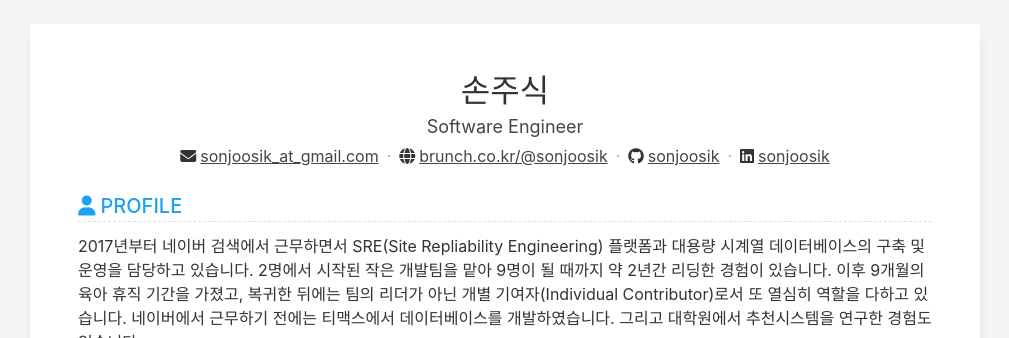
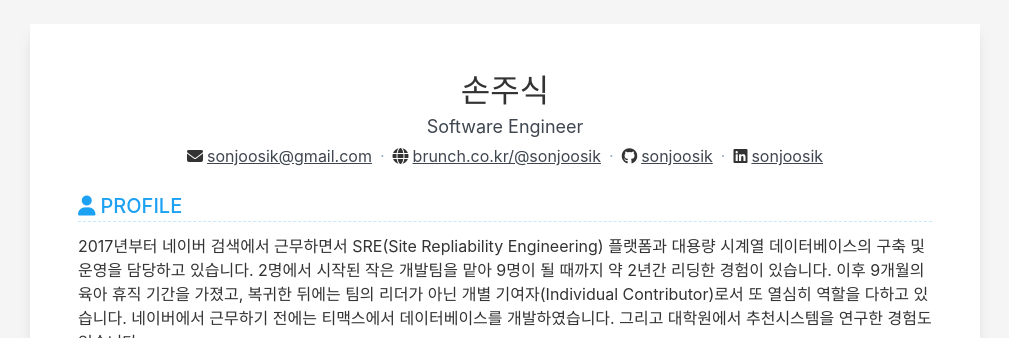
Before and after one commit to sonjoosik/sonjoosik.com, a Jekyll site: the page built from index.html, in a window 1280 px wide. Shown: the top 338 px of the page, without its empty margins (135-1144 px from the left). Built offline with Jekyll 4.4.1, drawn with Linux system fonts in a browser that asks for light colours.

Commit message:
메일 주소 수정

```diff
--- a/_data/data.yml
+++ b/_data/data.yml
@@ -7,7 +7,7 @@ basic:
 
 contact:
   # meta
-  email: sonjoosik_at_gmail.com      # email address
+  email: sonjoosik@gmail.com         # email address
   website: brunch.co.kr/@sonjoosik   # site URL without schema, like example.com, will automatically prepand "https://"
   github: sonjoosik                  # username          | https://github.com/username
   linkedin: sonjoosik                # username          | https://linkedin.com/in/username
--- a/_data/en.yml
+++ b/_data/en.yml
@@ -7,10 +7,10 @@ basic:
 
 contact:
   # meta
-  email: sonjoosik_at_gmail.com    # email address
+  email: sonjoosik@gmail.com         # email address
   website: brunch.co.kr/@sonjoosik   # site URL without schema, like example.com, will automatically prepand "https://"
-  github: sonjoosik        # username          | https://github.com/username
-  linkedin: sonjoosik      # username          | https://linkedin.com/in/username
+  github: sonjoosik                  # username          | https://github.com/username
+  linkedin: sonjoosik                # username          | https://linkedin.com/in/username
 
 
 profile:
--- a/_data/kr.yml
+++ b/_data/kr.yml
@@ -7,7 +7,7 @@ basic:
 
 contact:
   # meta
-  email: sonjoosik_at_gmail.com      # email address
+  email: sonjoosik@gmail.com         # email address
   website: brunch.co.kr/@sonjoosik   # site URL without schema, like example.com, will automatically prepand "https://"
   github: sonjoosik                  # username          | https://github.com/username
   linkedin: sonjoosik                # username          | https://linkedin.com/in/username
```
